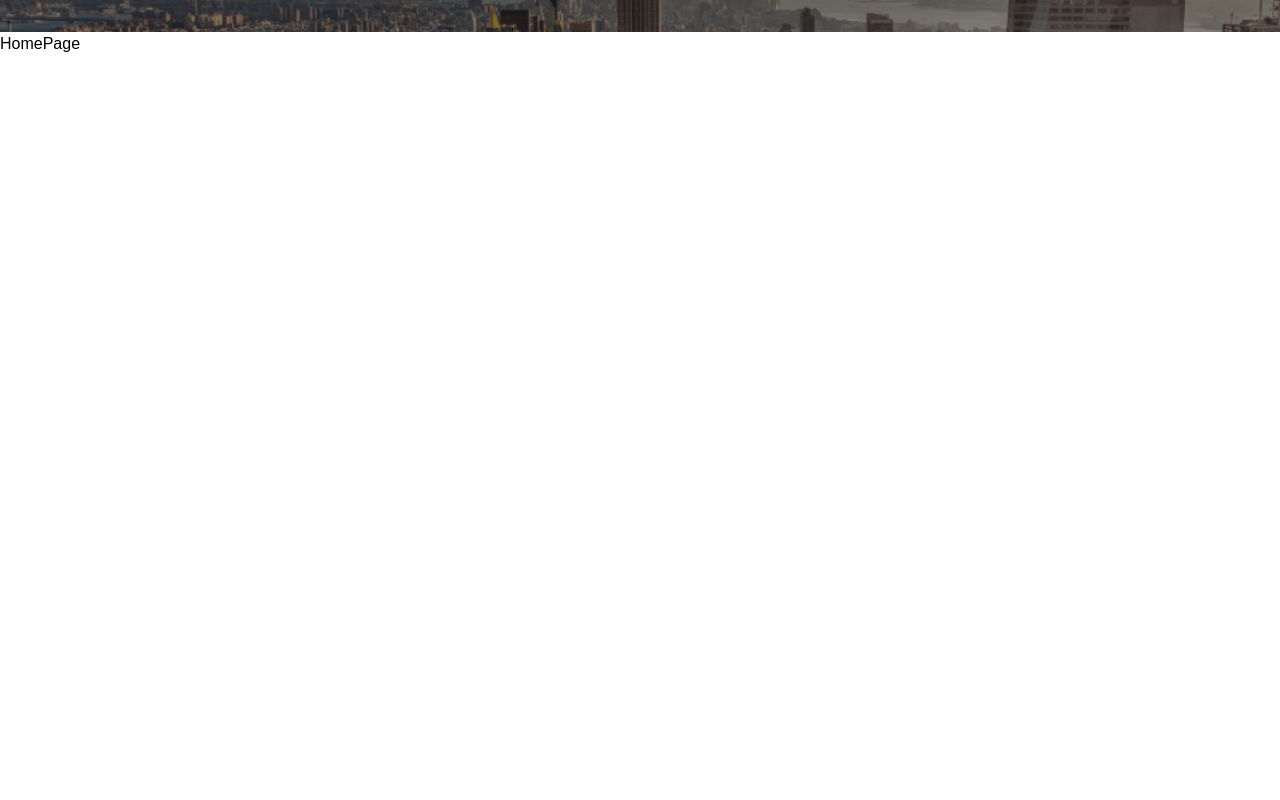
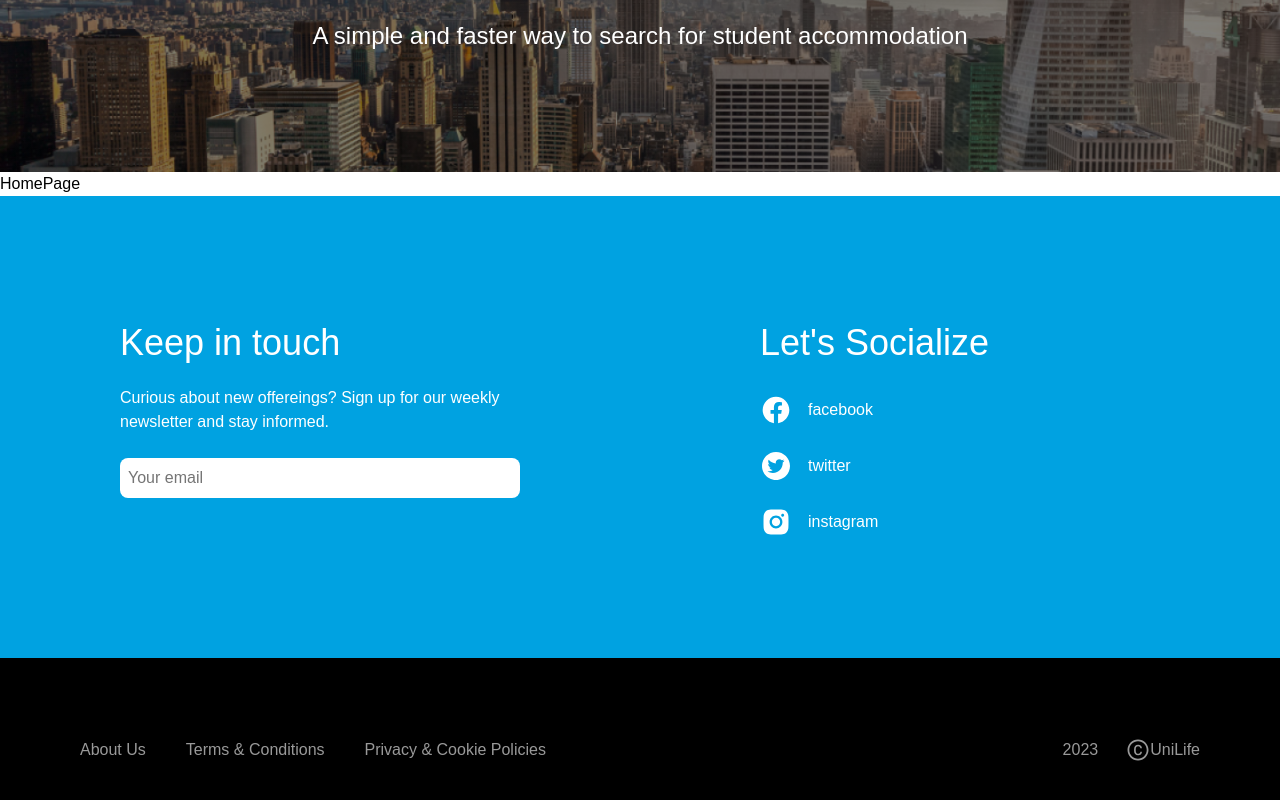
Before and after one commit to albertdang8/uniLife, a React (Vite) app in the folder code/: page / in a window 1280 px wide. Shown: the part 288-1088 px from the top of the page. Before the commit the page ends 800 px from the top, so only its background shows below. Built offline with nearby package versions, Linux system fonts and the light colour scheme; a small style sheet from the web is missing.

Commit message:
footer complete

```diff
--- a/code/src/App.jsx
+++ b/code/src/App.jsx
@@ -3,6 +3,7 @@ import React from "react";
 import "./Reset.css";
 import "./App.css";
 import HomePage from "./pages/Homepage/HomePage";
+import Footer from "./components/Footer/Footer";
 
 function App() {
   const homeBanner = {
@@ -22,6 +23,7 @@ function App() {
   return (
     <>
       <HomePage homeBanner={homeBanner}/>
+      <Footer />
     </>
   );
 }
--- a/code/src/Reset.css
+++ b/code/src/Reset.css
@@ -5,7 +5,7 @@ html {
 :root {
     --clr-primary: #000000;
     --clr-primary2: #FFFFFF;
-    --clr-secondary: #CED3D8;
+    --clr-secondary: rgba(255, 255, 255, 0.60);
     --clr-accent: #3A5295;
     --clr-banner: #00A2E1;
 
--- a/code/src/components/Footer/Footer.css
+++ b/code/src/components/Footer/Footer.css
@@ -0,0 +1,60 @@
+.contact-info-container {
+    background-color: var(--clr-banner);
+    color: var(--clr-primary2);
+}
+
+.footer-title {
+    font-size: var(--fs-600);
+}
+
+.contact-info-left {
+    width: 50%;
+    padding: 120px;
+}
+
+.contact-text {
+    margin-top: 1rem;
+    max-width: 440px;
+}
+
+.footer-input {
+    border: none;
+    padding: .5rem;
+    border-radius: 8px;
+    margin-top: 1.5rem;
+    max-width: 440px;
+}
+
+.contact-info-right {
+    width: 50%;
+    padding: 120px;
+}
+
+.icon-item {
+    display: flex;
+    align-items: center;
+    margin-top: 1.5rem;
+}
+
+.space {
+    margin-right: 16px;
+}
+
+.btm-foot-container {
+    display: flex;
+    justify-content: space-between;
+    color: var(--clr-secondary);
+    background-color: var(--clr-primary);
+    font-size: var(--fs-400);
+    padding: 80px;
+}
+
+.ftr-anchor {
+    text-decoration: none;
+    color: var(--clr-secondary);
+    margin-right: 40px;
+}
+
+.year {
+    margin-right: 28px;
+}
--- a/code/src/components/Footer/Footer.jsx
+++ b/code/src/components/Footer/Footer.jsx
@@ -1,13 +1,62 @@
-import React from 'react'
-import { AiOutlineCopyright, AiFillTwitterCircle, AiFillInstagram } from 'react-icons/ai'
-import { BiLogoFacebookCircle } from "react-icons/bi"
+import React from "react";
+import {
+  AiOutlineCopyright,
+  AiFillTwitterCircle,
+  AiFillInstagram,
+} from "react-icons/ai";
 
-import './Footer.css'
+import { BiLogoFacebookCircle } from "react-icons/bi";
+
+import "./Footer.css";
 
 function Footer() {
   return (
-    <div>Footer</div>
-  )
+    <div className="footer-container">
+      <div className="contact-info-container row">
+        <div className="contact-info-left column">
+          <h3 className="footer-title">Keep in touch</h3>
+          <p className="contact-text">
+            Curious about new offereings? Sign up for our weekly newsletter and
+            stay informed.
+          </p>
+          <input
+            className="footer-input"
+            type="text"
+            placeholder="Your email"
+          />
+        </div>
+        <div className="contact-info-right column">
+          <h3 className="footer-title">Let's Socialize</h3>
+          <div className="icon-item ">
+            <BiLogoFacebookCircle size={32} className="space"/>
+            <p>facebook</p>
+          </div>
+          <div className="icon-item ">
+            <AiFillTwitterCircle size={32} className="space"/>
+            <p>twitter</p>
+          </div>
+          <div className="icon-item ">
+            <AiFillInstagram size={32} className="space"/>
+            <p>instagram</p>
+          </div>
+        </div>
+      </div>
+      <div className="btm-foot-container">
+        <div className="btm-left row a-center">
+          <a className="ftr-anchor" href="#">About Us</a>
+          <a className="ftr-anchor" href="#">Terms & Conditions</a>
+          <a className="ftr-anchor" href="#">Privacy & Cookie Policies</a>
+        </div>
+        <div className="btm-right row a-center">
+          <p className="year">2023</p>
+          <div className="a-center row">
+            <AiOutlineCopyright size={24} />
+            <p>UniLife</p>
+          </div>
+        </div>
+      </div>
+    </div>
+  );
 }
 
-export default Footer
+export default Footer;
--- a/code/src/components/Slider/Slider.css
+++ b/code/src/components/Slider/Slider.css
@@ -2,8 +2,9 @@
     background-image: linear-gradient(rgba(0, 0, 0, 0.5), rgba(0, 0, 0, 0.5)), url('../../assets/Images/cover-img.png');
     background-repeat: no-repeat;
     background-size: cover;
+    background-position: center;
     max-width: 100vw;
-    min-height: 200px;
+    min-height: 400px;
     color: var(--clr-primary2);
     text-align: center;
 }
```
